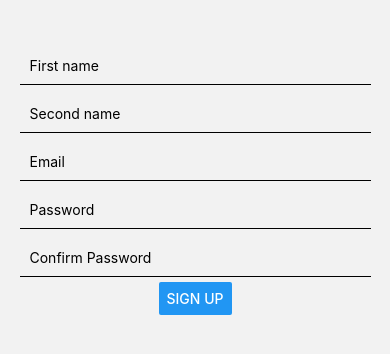
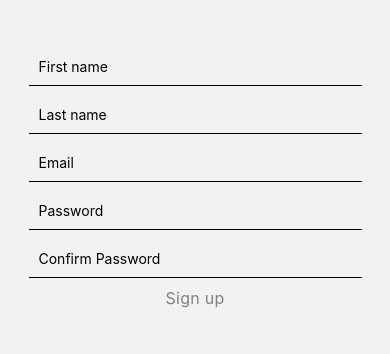
Before and after one commit to osimon8/cis400, a React Native app in the folder frontend/: screen /Registration in a window 390 px wide. Shown: the part 244-598 px from the top of the page. Built offline with nearby package versions, Linux system fonts and the light colour scheme.

Commit message:
chat updates

```diff
--- a/frontend/api.tsx
+++ b/frontend/api.tsx
@@ -11,7 +11,7 @@ async function getValueFor(key: string) {
   }
 }
 
-const baseUrl = "http://10.102.229.18:3000/";
+const baseUrl = "http://10.103.70.223:3000/";
 //Login
 export const login = (email: String, password: String) => {
   return axios.post(`${baseUrl}users/login`, {
--- a/frontend/components/Bubble.tsx
+++ b/frontend/components/Bubble.tsx
@@ -8,7 +8,6 @@ export default function Bubble({ text, border }) {
         style={{
           color: "white",
           padding: 0,
-          backgroundColor: "red",
         }}
       >
         {text}
@@ -25,8 +24,7 @@ const styles = StyleSheet.create({
     borderRadius: 15,
   },
   containerBorder: {
-    borderColor: "#337df4",
-    borderWidth: 0.5,
+    backgroundColor: "#98C455",
     padding: 10,
     margin: 5,
     borderRadius: 15,
--- a/frontend/components/Button.tsx
+++ b/frontend/components/Button.tsx
@@ -1,9 +1,25 @@
 import React from "react";
 import { Text, View, StyleSheet, Pressable } from "react-native";
 
-export default function Button({ onPress, title }) {
+export default function Button({ onPress, title, disabled }) {
+  const styles = StyleSheet.create({
+    button: {
+      alignItems: "center",
+      justifyContent: "center",
+      paddingVertical: 5,
+      paddingHorizontal: 5,
+      borderRadius: 4,
+      elevation: 3,
+    },
+    text: {
+      fontSize: 16,
+      lineHeight: 21,
+      letterSpacing: 0.25,
+      color: disabled ? "grey" : "#005DF4",
+    },
+  });
   return (
-    <Pressable style={styles.button} onPress={onPress}>
+    <Pressable disabled={disabled} style={styles.button} onPress={onPress}>
       <Text style={styles.text}>{title}</Text>
     </Pressable>
   );
--- a/frontend/components/Header.tsx
+++ b/frontend/components/Header.tsx
@@ -23,7 +23,7 @@ const styles = StyleSheet.create({
     alignItems: "center",
   },
   safe: {
-    backgroundColor: "white",
+    // backgroundColor: "white",
   },
   title: {
     fontSize: 18,
--- /dev/null
+++ b/frontend/screens/Action.tsx
@@ -0,0 +1,27 @@
+export const passwordCheck = (password: string, passwordConf: string) => {
+  console.log("Passwords check", passwordConf.trim() === password.trim());
+  switch (
+    password.match(
+      /^(?=.*?[A-Z])(?=.*?[a-z])(?=.*?[0-9])(?=.*?[#?!@$ %^&*-]).{8,}$/
+    )
+  ) {
+    case null:
+      return "Invalid Password";
+    default:
+      if (passwordConf.trim() === "") {
+        return "Valid Password";
+      } else if (passwordConf.trim() === password.trim()) {
+        return "Passwords match";
+      } else return "Passwords don't match";
+  }
+};
+
+export const inputValidation = (
+  firstName: string,
+  secondName: string,
+  email: string
+) => {
+  return (
+    firstName.trim() !== "" && secondName.trim() !== "" && email.trim() !== ""
+  );
+};
--- a/frontend/screens/LoginScreen.tsx
+++ b/frontend/screens/LoginScreen.tsx
@@ -9,13 +9,33 @@ import {
   Button,
   SafeAreaView,
 } from "react-native";
-import { login } from "../api";
 
-export default function LoginScreen({ navigation, handleLoginCallBack }) {
+export default function LoginScreen({
+  navigation,
+  handleLoginCallBack,
+}: {
+  navigation: any;
+  handleLoginCallBack: (
+    email: String,
+    password: String,
+    callBack: (error: string) => void
+  ) => void;
+}) {
   const [email, setEmail] = React.useState("");
   const [password, setPassword] = React.useState("");
+  const [errorMessage, setErrorMessage] = React.useState("");
+
+  const handleSetError = (error: string) => {
+    setErrorMessage(error);
+  };
   const handleLogin = () => {
-    handleLoginCallBack(email, password);
+    if (email === "" || password === "") {
+      setErrorMessage("Email and Password can't be empty");
+    } else {
+      let trimmedEmail = email.trim();
+      let trimmedPassword = email.trim();
+      handleLoginCallBack(trimmedEmail, trimmedPassword, handleSetError);
+    }
   };
   const handleRegistration = () => {
     navigation.navigate("Registration");
@@ -23,15 +43,17 @@ export default function LoginScreen({ navigation, handleLoginCallBack }) {
   return (
     <View style={styles.container}>
       <TextInput
-        placeholder="Username"
+        placeholder="Email"
         style={styles.input}
         onChangeText={setEmail}
       />
       <TextInput
+        secureTextEntry={true}
         placeholder="Password"
         style={styles.input}
         onChangeText={setPassword}
       />
+      <Text style={{ color: "red" }}>{errorMessage}</Text>
       <Text style={styles.text}>
         Don't have an account?{" "}
         <Text style={styles.hyperlink} onPress={handleRegistration}>
--- a/frontend/screens/MessageScreen.tsx
+++ b/frontend/screens/MessageScreen.tsx
@@ -19,7 +19,7 @@ import { UserContext } from "../Context";
 import { getChatMessages, sendMessage } from "../api";
 import Bubble from "../components/Bubble";
 
-export default function MessageScreen({ navigation }) {
+export default function MessageScreen({ navigation }: { navigation: any }) {
   const authToken = useContext(UserContext);
   const [messages, setMessages] = useState([]);
   const [message, setMessage] = useState("");
@@ -33,11 +33,13 @@ export default function MessageScreen({ navigation }) {
     return (
       <View>
         <FlatList
+          style={{ height: 100 }}
+          scrollEnabled
           data={messages}
-          style={{}}
           renderItem={({ item }) => (
             <View
               style={{
+                marginRight: 5,
                 width: "75%",
                 alignSelf:
                   item.userId === route.params.friendId
@@ -79,19 +81,34 @@ export default function MessageScreen({ navigation }) {
     }
   };
   return (
+    <SafeAreaView style={{ flex: 1 }}>
+      <AppHeader
+        ret={goBack}
+        header={`${route.params.firstName} ${route.params.lastName}`}
+      />
+
       <KeyboardAvoidingView
         behavior={Platform.OS === "ios" ? "padding" : "height"}
         style={styles.container}
       >
-      <AppHeader
-        ret={goBack}
-        header={`${route.params.firstName} ${route.params.lastName}`}
-      />
+        <View
+          style={{
+            marginBottom: 10,
+            flex: 1,
+          }}
+        >
           <TouchableWithoutFeedback onPress={Keyboard.dismiss}>
             <View style={styles.inner}>
-          <View>{FlatListBasics()}</View>
               <View
                 style={{
+                  flex: 1,
+                }}
+              >
+                {FlatListBasics()}
+              </View>
+              <View
+                style={{
+                  marginTop: 10,
                   flexDirection: "row",
                   alignItems: "center",
                   borderWidth: 1,
@@ -118,7 +135,9 @@ export default function MessageScreen({ navigation }) {
               </View>
             </View>
           </TouchableWithoutFeedback>
+        </View>
       </KeyboardAvoidingView>
+    </SafeAreaView>
   );
 }
 
@@ -127,9 +146,9 @@ const styles = StyleSheet.create({
     flex: 1,
   },
   inner: {
-    marginBottom: "10%",
     marginLeft: 10,
     marginRight: 10,
+    padding: 10,
     flex: 1,
     justifyContent: "flex-end",
   },
--- a/frontend/screens/RegistrationScreen.tsx
+++ b/frontend/screens/RegistrationScreen.tsx
@@ -1,6 +1,17 @@
 import * as React from "react";
-import { View, StyleSheet, Button, TextInput } from "react-native";
+import {
+  View,
+  StyleSheet,
+  TextInput,
+  Text,
+  KeyboardAvoidingView,
+  Platform,
+  TouchableWithoutFeedback,
+  Keyboard,
+} from "react-native";
 import { register } from "../api";
+import { inputValidation, passwordCheck } from "./Action";
+import Button from "../components/Button";
 
 export default function RegistrationScreen({
   navigation,
@@ -12,29 +23,76 @@ export default function RegistrationScreen({
   const [email, setEmail] = React.useState("");
   const [password, setPassword] = React.useState("");
   const [passwordConfirmation, setPasswordConfirmation] = React.useState("");
+  const [errorMessage, setErrorMessage] = React.useState("");
+  const [signupDisable, setDisable] = React.useState(true);
+  const [editable, setEditable] = React.useState(false);
+
   const handleSignup = () => {
     register(email, password, firstName, lastName)
       .then(function (response) {
-        console.log(response.status);
+        navigation.navigate("Login", { name: "Daniel", message: "hehahha" });
       })
       .catch(function (error) {
-        console.log("failed");
+        setErrorMessage("Internal error. Try again :(");
       });
-    navigation.navigate("Login", { name: "Daniel", message: "hehahha" });
+  };
+
+  const handleInputChange = (val: string, setState: (val: string) => void) => {
+    if (inputValidation(firstName, lastName, email)) {
+      switch (passwordCheck(password, passwordConfirmation)) {
+        case "Passwords match":
+          setDisable(false);
+          break;
+        default:
+          setDisable(true);
+      }
+    } else {
+      setDisable(true);
+    }
+    setState(val);
   };
   return (
-    <View style={styles.container}>
+    <View style={{ flex: 1 }}>
+      <KeyboardAvoidingView
+        behavior={Platform.OS === "ios" ? "padding" : "height"}
+        style={styles.container}
+      >
+        <View style={styles.inner}>
           <TextInput
             placeholder="First name"
             style={styles.input}
             onChangeText={(val) => {
+              if (inputValidation(val, lastName, email)) {
+                switch (passwordCheck(password, passwordConfirmation)) {
+                  case "Passwords match":
+                    setErrorMessage("You can register :)");
+                    setDisable(false);
+                    break;
+                  default:
+                    setDisable(true);
+                }
+              } else {
+                setDisable(true);
+              }
               setFirstName(val);
             }}
           />
           <TextInput
-        placeholder="Second name"
+            placeholder="Last name"
             style={styles.input}
             onChangeText={(val) => {
+              if (inputValidation(firstName, val, email)) {
+                switch (passwordCheck(password, passwordConfirmation)) {
+                  case "Passwords match":
+                    setErrorMessage("You can register :)");
+                    setDisable(false);
+                    break;
+                  default:
+                    setDisable(true);
+                }
+              } else {
+                setDisable(true);
+              }
               setLastName(val);
             }}
           />
@@ -42,24 +100,91 @@ export default function RegistrationScreen({
             placeholder="Email"
             style={styles.input}
             onChangeText={(val) => {
+              if (inputValidation(firstName, lastName, val)) {
+                switch (passwordCheck(password, passwordConfirmation)) {
+                  case "Passwords match":
+                    setErrorMessage("You can now register :)");
+                    setDisable(false);
+                    break;
+                  default:
+                    setDisable(true);
+                }
+              } else {
+                setDisable(true);
+              }
               setEmail(val);
             }}
           />
           <TextInput
+            secureTextEntry={true}
             placeholder="Password"
             style={styles.input}
             onChangeText={(val) => {
+              console.log("passwords", [
+                val,
+                passwordConfirmation,
+                val === passwordConfirmation,
+              ]);
               setPassword(val);
+              switch (passwordCheck(val, passwordConfirmation)) {
+                case "Valid Password":
+                  setEditable(true);
+                  setErrorMessage("Valid Password");
+                  break;
+                case "Invalid Password":
+                  setEditable(false);
+                  setErrorMessage("Invalid Password");
+                  break;
+                case "Passwords match":
+                  if (inputValidation(firstName, lastName, email)) {
+                    setEditable(true);
+                    setDisable(false);
+                    setErrorMessage("Passwords match");
+                  } else {
+                    setErrorMessage("Missing inputs :)");
+                  }
+                  break;
+                default:
+                  setEditable(true);
+                  setDisable(true);
+                  setErrorMessage("Passwords don't match");
+                  break;
+              }
             }}
           />
           <TextInput
+            secureTextEntry={true}
+            textContentType="password"
             placeholder="Confirm Password"
             style={styles.input}
             onChangeText={(val) => {
               setPasswordConfirmation(val);
+              switch (passwordCheck(password, val)) {
+                case "Passwords match":
+                  if (inputValidation(firstName, lastName, email)) {
+                    setDisable(true);
+                  } else {
+                    setErrorMessage("Missing inputs :)");
+                  }
+                  break;
+                default:
+                  setDisable(true);
+                  setErrorMessage("Password don't match");
+                  break;
+              }
             }}
+            editable={editable}
           />
-      <Button title="Sign up" onPress={handleSignup} />
+          <Text style={{ color: "red", textAlign: "center" }}>
+            {errorMessage}
+          </Text>
+          <Button
+            disabled={signupDisable}
+            title="Sign up"
+            onPress={handleSignup}
+          />
+        </View>
+      </KeyboardAvoidingView>
     </View>
   );
 }
@@ -67,7 +192,6 @@ export default function RegistrationScreen({
 const styles = StyleSheet.create({
   container: {
     flex: 1,
-    alignItems: "center",
     justifyContent: "center",
   },
   input: {
@@ -76,5 +200,10 @@ const styles = StyleSheet.create({
     borderWidth: 0,
     borderBottomWidth: 1,
     padding: 10,
+    alignSelf: "center",
+  },
+  inner: {
+    marginLeft: 10,
+    marginRight: 10,
   },
 });
```
Also changed, not shown: frontend/App.tsx (+10 -7 lines), frontend/screens/LocationScreen.tsx (+13 -3 lines). Lines whose indentation alone changed are shown as unchanged.
